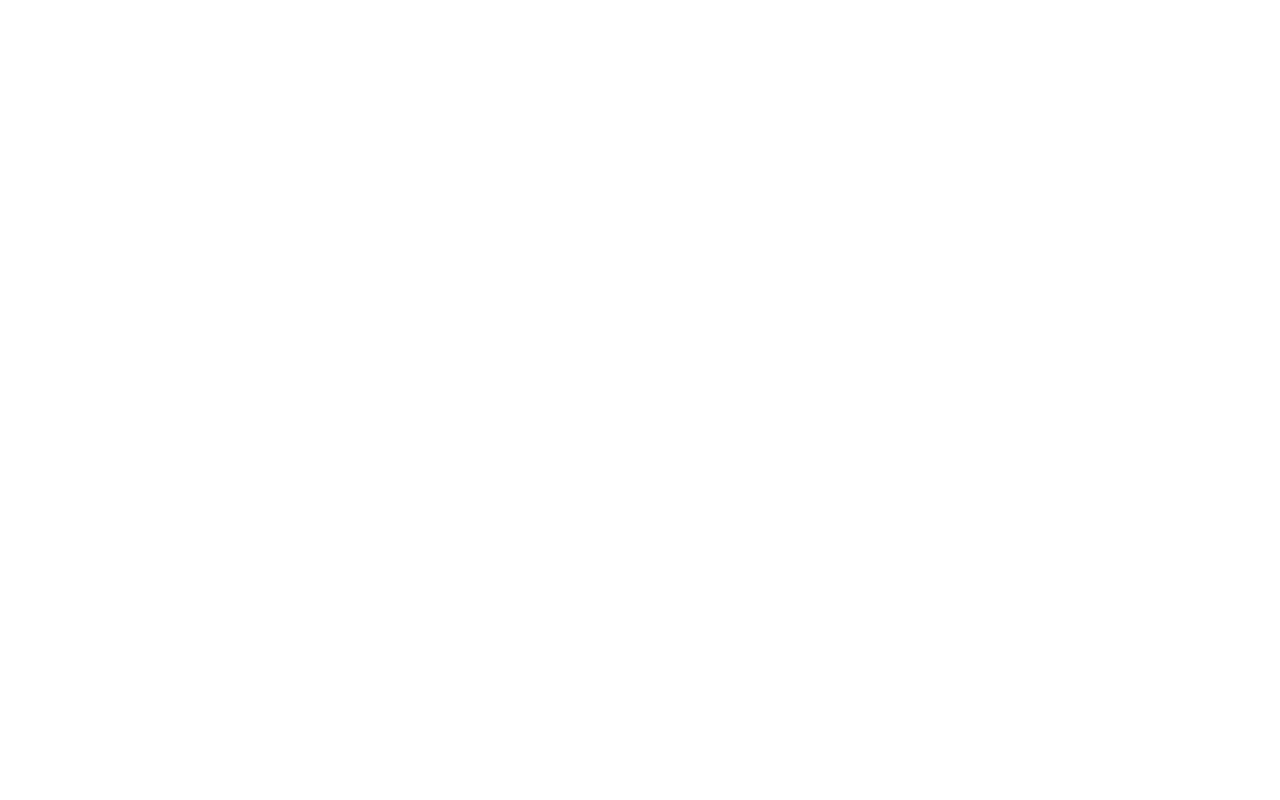
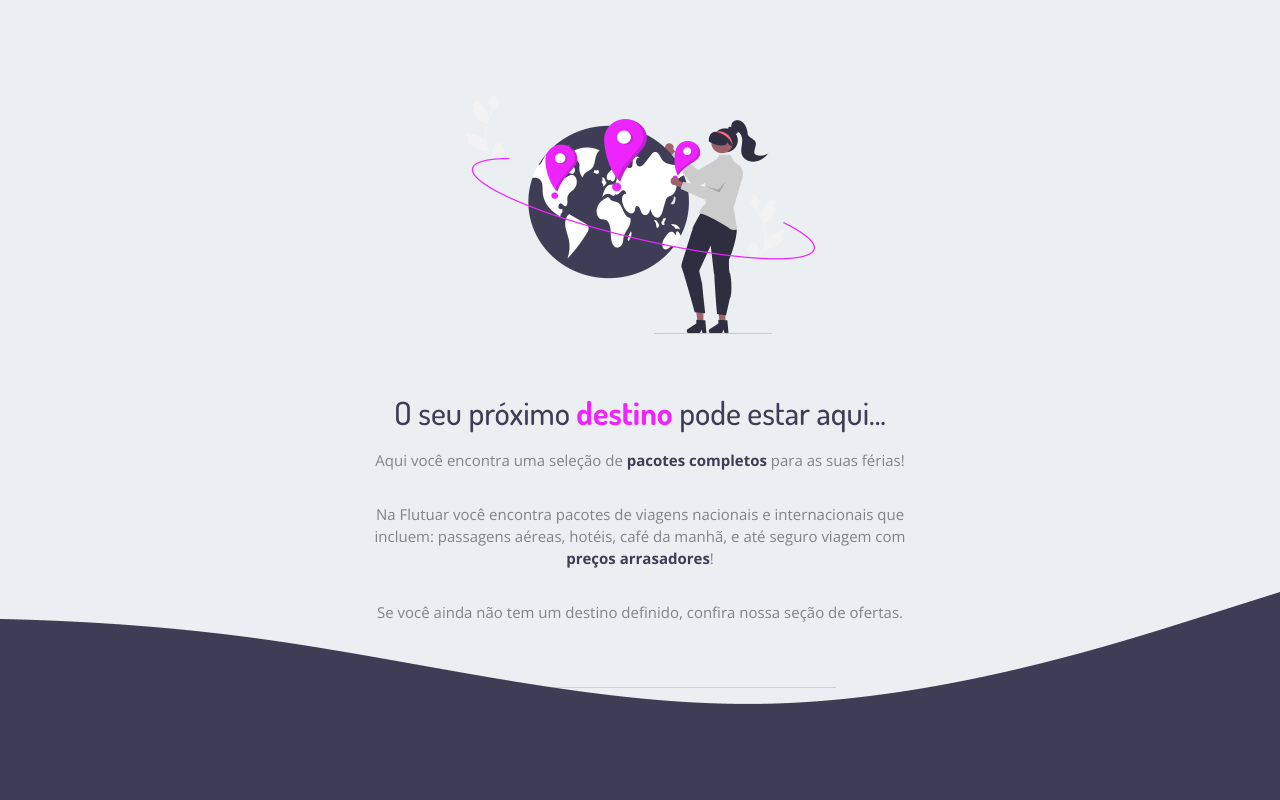
Before and after one commit to EduardoMMS01/basic-showcase-2, a plain HTML site: page index.html in a window 1280 px wide. Drawn offline with nearby package versions, Linux system fonts and the light colour scheme.

Commit message:
Projeto finalizado.

```diff
--- a/index.html
+++ b/index.html
@@ -1,11 +1,36 @@
 <!DOCTYPE html>
 <html lang="en">
 <head>
+    <link rel="preconnect" href="https://fonts.googleapis.com">
+    <link rel="preconnect" href="https://fonts.gstatic.com" crossorigin>
+    <link href="https://fonts.googleapis.com/css2?family=Dosis:wght@500;700&display=swap" rel="stylesheet">
+    <link href="https://fonts.googleapis.com/css2?family=Open+Sans:wght@400;700&display=swap" rel="stylesheet">
     <meta charset="UTF-8">
     <meta name="viewport" content="width=device-width, initial-scale=1.0">
     <title>Basic Showcase</title>
+    <link rel="stylesheet" href="style.css">
 </head>
 <body>
+    <main class="container">
+        <img src="./images/main-image.png" alt="">
+        <div class="text-container">
+            <h1>O seu próximo <span>destino</span> pode estar aqui...</h1>
+            <p>Aqui você encontra uma seleção de <strong>pacotes completos</strong> para as suas férias!</p>
+            <p>Na Flutuar você encontra pacotes de viagens nacionais e internacionais que incluem: passagens aéreas, hotéis, café da manhã, e até seguro viagem com <strong>preços arrasadores</strong>!</p>
+            <p>Se você ainda não tem um destino definido, confira nossa seção de ofertas.</p>
+            <div class="line"></div>
+        </div>
+    </main>
+    <footer class="footer-container">
+        <div class="links-container">
+            <p><a href="#" target="_blank">Destinos</a></p>
+            <p><a href="#" target="_blank">Ofertas</a></p>
+            <p><a href="#" target="_blank">Contato</a></p>
+        </div>
+        <div class="footer-img-container">
+            <img src="./images/wave.png" alt="Imagem que simula uma onda.">
 
+        </div>
+    </footer>
 </body>
 </html>
--- a/style.css
+++ b/style.css
@@ -0,0 +1,106 @@
+:root {
+    --main-bg: #ECEFF2;
+    --main-purple: #EE24FF;
+    --main-black: #231F20;
+    --main-header-color: #3F3D56;
+    --main-p-color: #828282;
+}
+
+html {
+    height: 100vh;
+    position: relative;
+}
+
+body {
+    margin: 0;
+    padding: 0;
+    background-color: var(--main-bg);
+    font-family: 'Open Sans', sans-serif;
+    box-sizing: border-box;
+    text-align: center;
+}
+
+
+.container {
+    margin: 64px auto 0;
+    max-width: 626px;
+    width: 100%;
+}
+
+.container img {
+    max-width: 350px;
+    max-height: 238px;
+    margin: 32px auto 32px;
+}
+
+.container .text-container {
+    max-width: 540px;
+    width: 100%;
+    margin: 0 auto;
+}
+
+.container .text-container h1 {
+    color: var(--main-header-color);
+    font-family: Dosis;
+    font-weight: 500;
+    font-size: 32px;
+    margin-bottom: 16px;
+}
+
+.container .text-container h1 span {
+    color: var(--main-purple);
+    font-weight: 700;
+    font-size: 32px;
+}
+
+.container .text-container p {
+    color: var(--main-p-color);
+    font-weight: 400;
+    font-size: 15px;
+    line-height: 22px;
+    margin-bottom: 32px;
+}
+
+.container .text-container p strong {
+    color: var(--main-header-color);
+}
+
+.container .line {
+    margin: 64px auto 16px;
+    max-width: 391px;
+    height: 1px;
+    background-color: #cfcfcf;
+}
+
+/* .footer-container {
+
+} */
+
+.footer-container .links-container {
+    display: flex;
+    justify-content: center;
+    align-items: flex-start;
+    gap: 42px;
+    margin-top: -20px;
+}
+
+/* .footer-container .links-container p {
+
+} */
+
+.footer-container .links-container p a {
+    color: var(--main-header-color);
+    font-size: 15px;
+    font-weight: 700;
+    text-decoration: none;
+}
+
+/* .footer-container .footer-img-container {
+
+} */
+
+.footer-container img {
+    position: absolute;
+    bottom: 0;
+    right: 0;
+}
```
Also changed, not shown: images/vector-icon.svg (added).
